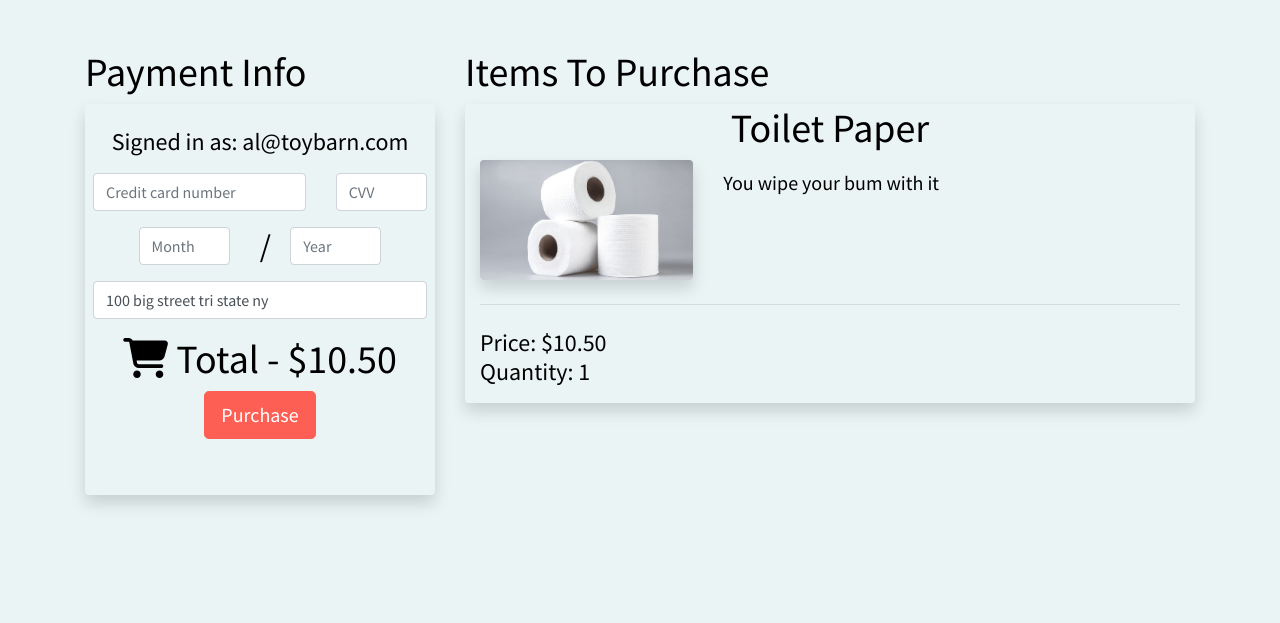
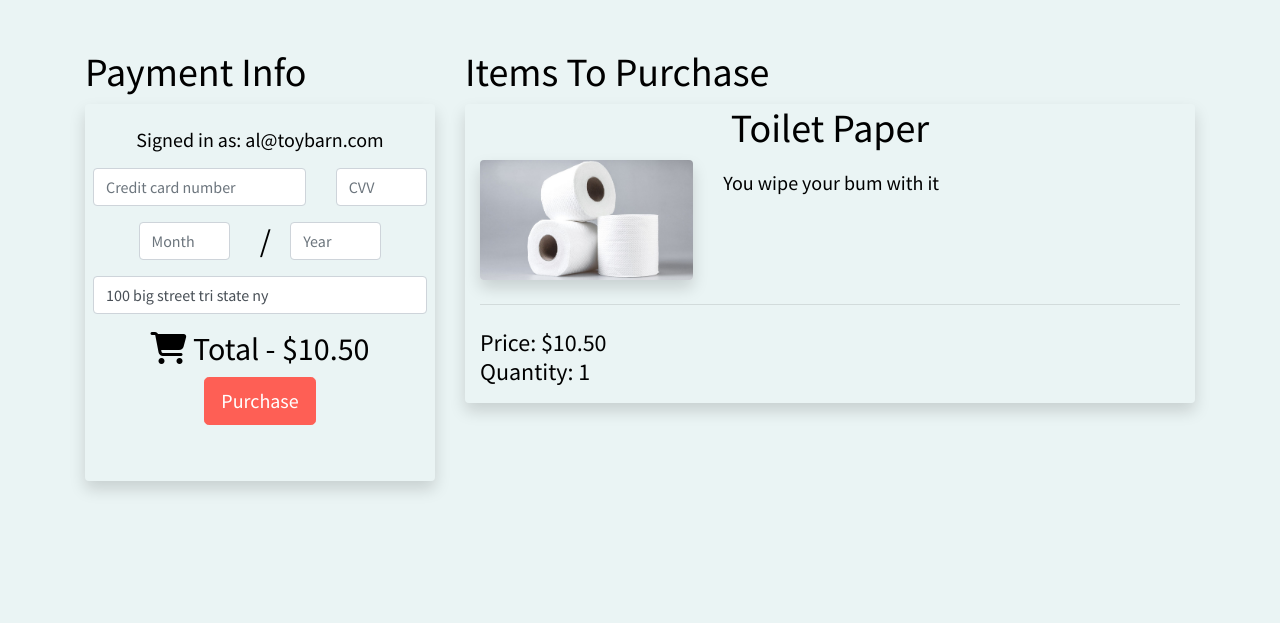
Before and after one commit to IsaacLehman/Covid-Bunker, a Flask app: page /checkout/4 in a window 1280 px wide. Shown: the part 56-679 px from the top of the page. Run offline with Flask 2, Linux system fonts and the light colour scheme; a user stored in the database is signed in; data comes from the database, SQL or seed files in the repository; some libraries are stand-ins or nearby versions.

Commit message:
Checkout update

```diff
--- a/covid-bunker/templates/checkout.html
+++ b/covid-bunker/templates/checkout.html
@@ -41,7 +41,7 @@ input[type=number] {
         <div class="col-lg-4 col-md-12 text-left pt-4">
             <h1> Payment Info</h1>
             <div class="rounded shadow text-center pt-4 px-2">
-		<h4>Signed in as: {{session.email}}</h4>
+		    <h5>Signed in as: {{session.email}}</h5>
 
                 <!-- FORM GOES HERE -->
                 <form action="/checkout/" method="POST">
@@ -84,7 +84,7 @@ input[type=number] {
                 <div class="container"  id="bottom-checkout-btns">
                     <div class="row pt-3 pb-5">
                         <div class="col-12 text-center">
-                            <h1 id="cart-icon-checkout-page"><i class="fas fa-shopping-cart"></i> Total -  {{ "$%.2f"|format(total_price) }}</h1>
+                            <h2 id="cart-icon-checkout-page"><i class="fas fa-shopping-cart"></i> Total -  {{ "$%.2f"|format(total_price) }}</h2>
                         </div>
                         <div class="col-12 text-center">
                             <a href="{{url_for("purchase")}}">
```
